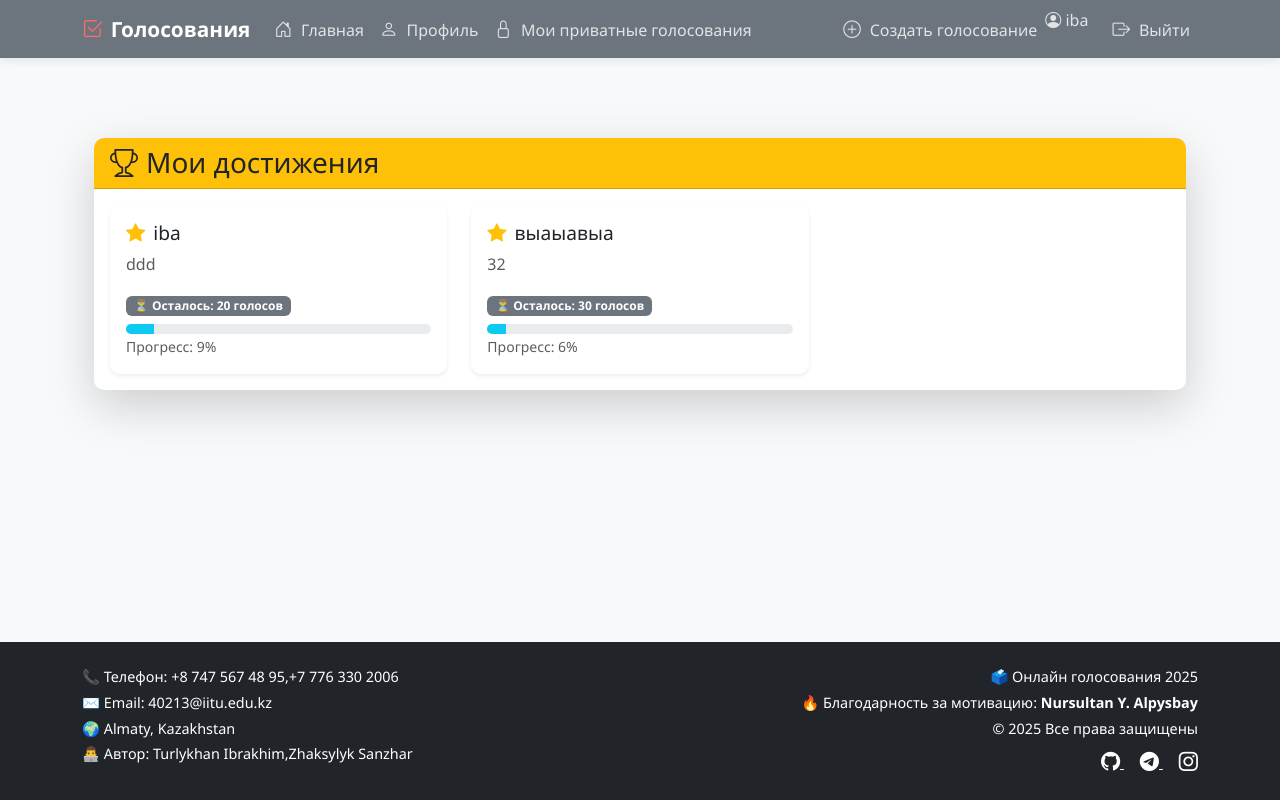
After one commit to Ibrakhim-Tur/voting_system, a Django app: page /polls/achievements/ in a window 1280 px wide. The commit adds this page. Run offline with Django 4.2, Linux system fonts and the light colour scheme; a user stored in the database is signed in; data comes from the database, SQL or seed files in the repository; both versions use the stored data as it was after the commit.

Commit message:
Добавление достижения и топ 10 пользователей

```diff
--- /dev/null
+++ b/polls/templates/polls/achievements.html
@@ -0,0 +1,61 @@
+{% extends 'polls/base.html' %}
+{% load custom_filters %}
+
+{% block content %}
+<div class="container mt-4">
+  <div class="card shadow-lg">
+    <div class="card-header bg-warning text-dark">
+      <h3 class="mb-0"><i class="bi bi-trophy me-2"></i>Мои достижения</h3>
+    </div>
+
+    <div class="card-body">
+      {% if user_achievements_data %}
+        <div class="row row-cols-1 row-cols-md-2 row-cols-lg-3 g-4">
+          {% for data in user_achievements_data %}
+            <div class="col">
+              <div class="card h-100 shadow-sm border-0">
+                <div class="card-body">
+                  <h5 class="card-title">
+                    <i class="bi bi-star-fill text-warning me-2"></i>{{ data.achievement.name }}
+                  </h5>
+                  <p class="card-text text-muted">{{ data.achievement.description }}</p>
+
+                  {% if data.achieved %}
+                    <span class="badge bg-success mb-2">🏆 Получено</span>
+                    <div class="progress" style="height: 10px;">
+                      <div class="progress-bar bg-success" role="progressbar"
+                          style="width: 100%;" aria-valuenow="100"
+                          aria-valuemin="0" aria-valuemax="100"></div>
+                    </div>
+                  {% else %}
+                    <span class="badge bg-secondary mb-2">⏳ Осталось: {{ data.remaining_votes }} голосов</span>
+                    <div class="progress" style="height: 10px;">
+                      <div class="progress-bar bg-info" role="progressbar"
+                          style="width: {{ data.progress_percentage }}%;" aria-valuenow="{{ data.progress_percentage }}"
+                          aria-valuemin="0" aria-valuemax="100"></div>
+                    </div>
+                    <small class="text-muted">Прогресс: {{ data.progress_percentage|floatformat:0 }}%</small>
+                  {% endif %}
+                </div>
+              </div>
+            </div>
+          {% endfor %}
+        </div>
+      {% else %}
+        <div class="alert alert-info mt-3">
+          <i class="bi bi-info-circle me-2"></i> У вас пока нет достижений.
+        </div>
+      {% endif %}
+    </div>
+  </div>
+</div>
+
+<style>
+  .card-title {
+    font-size: 1.2rem;
+  }
+  .progress-bar {
+    transition: width 0.6s ease;
+  }
+</style>
+{% endblock %}
--- a/polls/templates/polls/base.html
+++ b/polls/templates/polls/base.html
@@ -235,11 +235,35 @@ document.addEventListener('DOMContentLoaded', function () {
 });
 </script>
 
-    <footer class="py-3 mt-auto">
-        <div class="container text-center">
-            &copy; {% now "Y" %} Система онлайн-голосований
+   <footer class="bg-dark text-white py-4 mt-auto">
+    <div class="container">
+        <div class="row">
+            <div class="col-md-6 text-start">
+                <p class="mb-1">📞 Телефон: +8 747 567 48 95,+7 776 330 2006 </p>
+                <p class="mb-1">✉️ Email: 40213@iitu.edu.kz </p>
+                <p class="mb-1">🌍 Almaty, Kazakhstan</p>
+                <p class="mb-0">👨‍💻 Автор: Turlykhan Ibrakhim,Zhaksylyk Sanzhar</p>
+            </div>
+            <div class="col-md-6 text-md-end text-start mt-3 mt-md-0">
+                <p class="mb-1">🗳️ Онлайн голосования 2025</p>
+                <p class="mb-1">🔥 Благодарность за мотивацию: <strong>Nursultan Y. Alpysbay</strong></p>
+                <p class="mb-2">&copy; {% now "Y" %} Все права защищены</p>
+                <div>
+                    <a href="https://github.com/Ibrakhim-Tur" class="text-white me-3" target="_blank">
+                        <i class="bi bi-github" style="font-size: 1.2rem;"></i>
+                    </a>
+                    <a href="https://t.me/Iba555" class="text-white me-3" target="_blank">
+                        <i class="bi bi-telegram" style="font-size: 1.2rem;"></i>
+                    </a>
+                    <a href="https://www.instagram.com/ibrahimturlihan/" class="text-white" target="_blank">
+                        <i class="bi bi-instagram" style="font-size: 1.2rem;"></i>
+                    </a>
+                </div>
+            </div>
         </div>
-    </footer>
+    </div>
+</footer>
+
 
     <script src="https://cdn.jsdelivr.net/npm/bootstrap@5.3.0/dist/js/bootstrap.bundle.min.js"></script>
     {% block extra_js %}{% endblock %}
--- a/polls/urls.py
+++ b/polls/urls.py
@@ -6,6 +6,8 @@ urlpatterns = [
     # Главная страница — список публичных голосований
     path('', views.home, name='home'),
 
+
+    path('achievements/', views.achievements_page, name='achievements'),
     # Страница управления голосованием
     path('manage/<int:election_id>/', views.manage_election, name='manage_election'),
     path('manage/<int:election_id>/delete/', views.delete_election, name='delete_election'),
@@ -29,4 +31,8 @@ urlpatterns = [
 
     # Страница с приватными голосованиями
     path('my-private/', views.my_private_elections, name='my_private_elections'),
+
+
+    path('profile/', views.profile, name='profile'),
+
 ]
--- a/polls/views.py
+++ b/polls/views.py
@@ -6,6 +6,8 @@ from django.db.models import Count, Q, Case, When, BooleanField
 from django.contrib.auth.decorators import login_required
 from django.utils import timezone
 from django.contrib.auth.models import User
+from .utils import update_user_achievement_progress
+
 
 from django.urls import reverse
 from .utils import generate_qr_code
@@ -14,28 +16,24 @@ import logging
 import string
 import random
 
-from .models import Election, Candidate, Vote, ElectionOption as Option
+from .models import Election, Candidate, Vote, ElectionOption as Option,UserAchievement,Achievement
 from .forms import RegisterForm, VoteForm, CandidateForm, ElectionForm
 
 logger = logging.getLogger(__name__)
-
 @login_required
 def home(request):
     now = timezone.now()
 
     if request.user.is_authenticated:
-        # Только публичные голосования для авторизованных пользователей
         election_list = Election.objects.filter(
-            is_public=True,  # Публичные голосования
-        ).filter(
+            is_public=True,
             is_active=True,
             start_date__lte=now,
             end_date__gte=now
         ).order_by('-start_date').prefetch_related('options', 'candidates')
     else:
-        # Для неавторизованных пользователей только публичные голосования
         election_list = Election.objects.filter(
-            is_public=True,  # Публичные голосования
+            is_public=True,
             is_active=True,
             start_date__lte=now,
             end_date__gte=now
@@ -45,13 +43,17 @@ def home(request):
     page_number = request.GET.get('page')
     page_obj = paginator.get_page(page_number)
 
-    # Генерация QR-кодов для публичных голосований
     for election in page_obj:
         vote_url = request.build_absolute_uri(reverse('vote', args=[election.id]))
         election.qr_code = generate_qr_code(vote_url)
 
-    return render(request, 'polls/home.html', {'page_obj': page_obj})
+    # Топ 10 пользователей по количеству голосов
+    top_users = User.objects.annotate(vote_count=Count('votes')).order_by('-vote_count')[:10]
 
+    return render(request, 'polls/home.html', {
+        'page_obj': page_obj,
+        'top_users': top_users
+    })
 def register(request):
     if request.method == 'POST':
         form = RegisterForm(request.POST)
@@ -62,30 +64,43 @@ def register(request):
         form = RegisterForm()
     return render(request, 'polls/register.html', {'form': form})
 
+
 @login_required
 def vote(request, election_id=None, unique_link=None):
+    # Получаем выборы по id или по уникальной ссылке
     if unique_link:
         election = get_object_or_404(Election, unique_link=unique_link)
     else:
         election = get_object_or_404(Election, id=election_id)
 
+    # Проверяем видимость голосования
     if election.visibility == 'private':
         if request.user != election.creator and request.user not in election.invited_users.all():
             return HttpResponseForbidden("Это приватное голосование. У вас нет доступа.")
 
+    # Проверяем, завершено ли голосование
     if not election.is_currently_active:
         messages.error(request, "Это голосование уже завершено.")
         return redirect('home')
 
+    # Проверяем, голосовал ли пользователь уже
     if Vote.objects.filter(user=request.user, election=election).exists():
         messages.warning(request, "Вы уже голосовали в этом опросе.")
         return redirect('results', election_id=election.id)
 
+    # Обрабатываем форму голосования
     if request.method == 'POST':
         form = VoteForm(request.POST, election_id=election.id)
         if form.is_valid():
             candidate = form.cleaned_data['candidate']
-            Vote.objects.create(user=request.user, election=election, candidate=candidate)
+            # Создаем новый голос
+            vote = Vote.objects.create(user=request.user, election=election, candidate=candidate)
+
+            # Обновляем прогресс достижений
+            achievements = Achievement.objects.all()  # Получаем все достижения
+            for achievement in achievements:
+                update_user_achievement_progress(request.user, achievement)  # Обновляем прогресс пользователя
+
             messages.success(request, "Ваш голос учтен!")
             return redirect('results', election_id=election.id)
     else:
@@ -107,10 +122,7 @@ def results(request, election_id):
 def profile(request):
     user_votes = Vote.objects.filter(
         user=request.user
-    ).select_related(
-        'election',
-        'candidate'
-    ).order_by('-voted_at')
+    ).select_related('election', 'candidate').order_by('-voted_at')
 
     user_votes = user_votes.annotate(
         is_election_active=Case(
@@ -125,10 +137,46 @@ def profile(request):
         )
     )
 
+    # Все достижения
+    all_achievements = Achievement.objects.all()
+    user_achievements = {
+        ua.achievement.id: ua for ua in UserAchievement.objects.filter(user=request.user)
+    }
+
+    # Подготовка достижений с прогрессом
+    achievements_data = []
+    for achievement in all_achievements:
+        user_ach = user_achievements.get(achievement.id)
+
+        if user_ach:
+            # Проверка, что goal не равен 0 перед расчетом прогресса
+            if achievement.goal > 0:
+                progress = (user_ach.votes_completed / achievement.goal) * 100
+                percent = min(100, int(progress))
+            else:
+                progress = 0
+                percent = 0  # Если goal = 0, то прогресс равен 0
+            achieved = user_ach.achieved
+        else:
+            progress = 0
+            percent = 0
+            achieved = False
+
+        achievements_data.append({
+            'name': achievement.name,
+            'description': achievement.description,
+            'icon': achievement.icon,  # Добавление иконки достижения, если нужно
+            'goal': achievement.goal,
+            'progress': progress,
+            'achieved': achieved,
+            'percent': percent
+        })
+
     return render(request, 'polls/profile.html', {
         'user': request.user,
         'user_votes': user_votes,
-        'total_votes': user_votes.count()
+        'total_votes': user_votes.count(),
+        'user_achievements': achievements_data  # Передаем подготовленные данные о достижениях
     })
 
 def index(request):
@@ -343,3 +391,38 @@ def my_private_elections(request):
         election.qr_code = generate_qr_code(vote_url)
 
     return render(request, 'polls/my_private_elections.html', {'elections': elections_page})
+
+def achievements_page(request):
+    achievements = Achievement.objects.all()
+    user_achievements_qs = UserAchievement.objects.filter(user=request.user).select_related('achievement')
+
+    # Мапа от achievement.id к UserAchievement объекту
+    user_achievements_map = {ua.achievement.id: ua for ua in user_achievements_qs}
+
+    # Преобразуем данные о достижениях для пользователя
+    user_achievements_data = []
+    for achievement in achievements:
+        user_achievement = user_achievements_map.get(achievement.id)
+
+        if user_achievement:
+            user_achievements_data.append({
+                'achievement': achievement,
+                'remaining_votes': user_achievement.remaining_votes,
+                'progress_percentage': user_achievement.progress_percentage,
+                'achieved': user_achievement.achieved,
+            })
+        else:
+            user_achievements_data.append({
+                'achievement': achievement,
+                'remaining_votes': achievement.total_votes_required,
+                'progress_percentage': 0,
+                'achieved': False,
+            })
+
+    print(user_achievements_data)  # Выведет в консоль данные для отладки
+
+    context = {
+        'user_achievements_data': user_achievements_data,
+    }
+
+    return render(request, 'polls/achievements.html', context)
```
Also changed, not shown: polls/admin.py (+9 -1 lines), polls/models.py (+39 -0 lines), polls/templates/polls/home.html (+24 -2 lines), polls/templates/polls/profile.html (+15 -2 lines), polls/templates/polls/vote.html (+0 -12 lines), polls/templatetags/custom_filters.py (added, +7 -0 lines), polls/utils.py (+32 -0 lines), __init__.py (added), db.sqlite3, polls/migrations/0001_initial.py, polls/migrations/0002_election_is_public.py (deleted), polls/migrations/0003_alter_election_is_public.py (deleted), polls/migrations/0004_alter_election_is_public.py (deleted), polls/templatetags/__init__.py (added).
